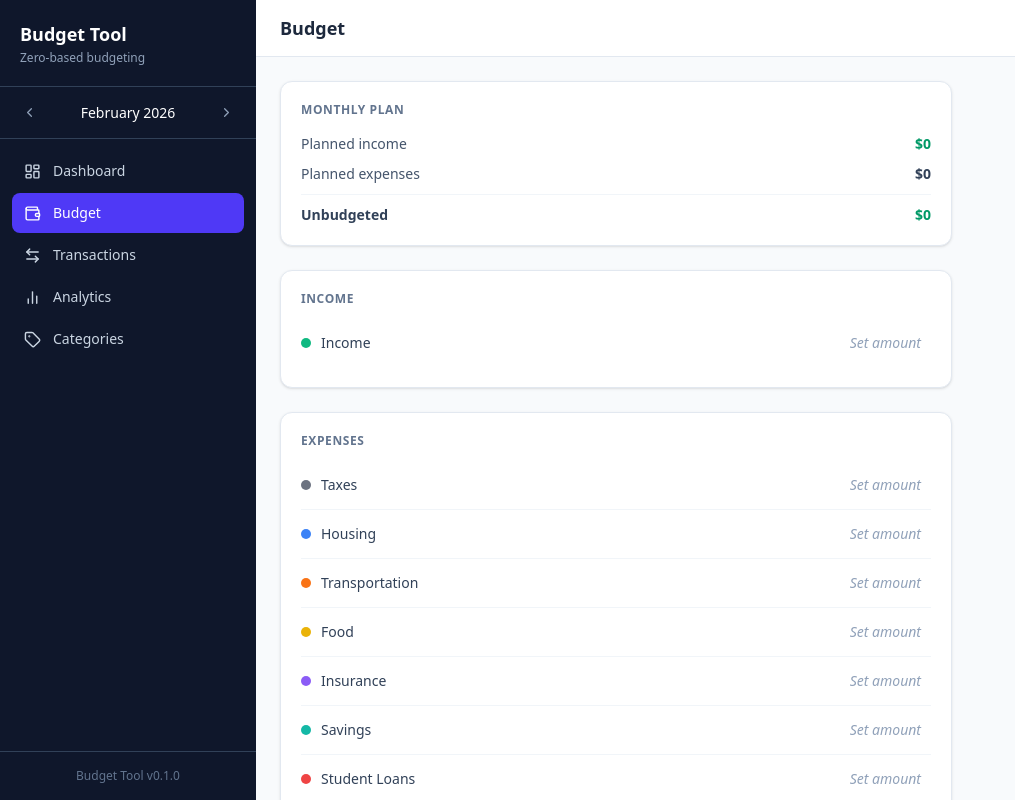
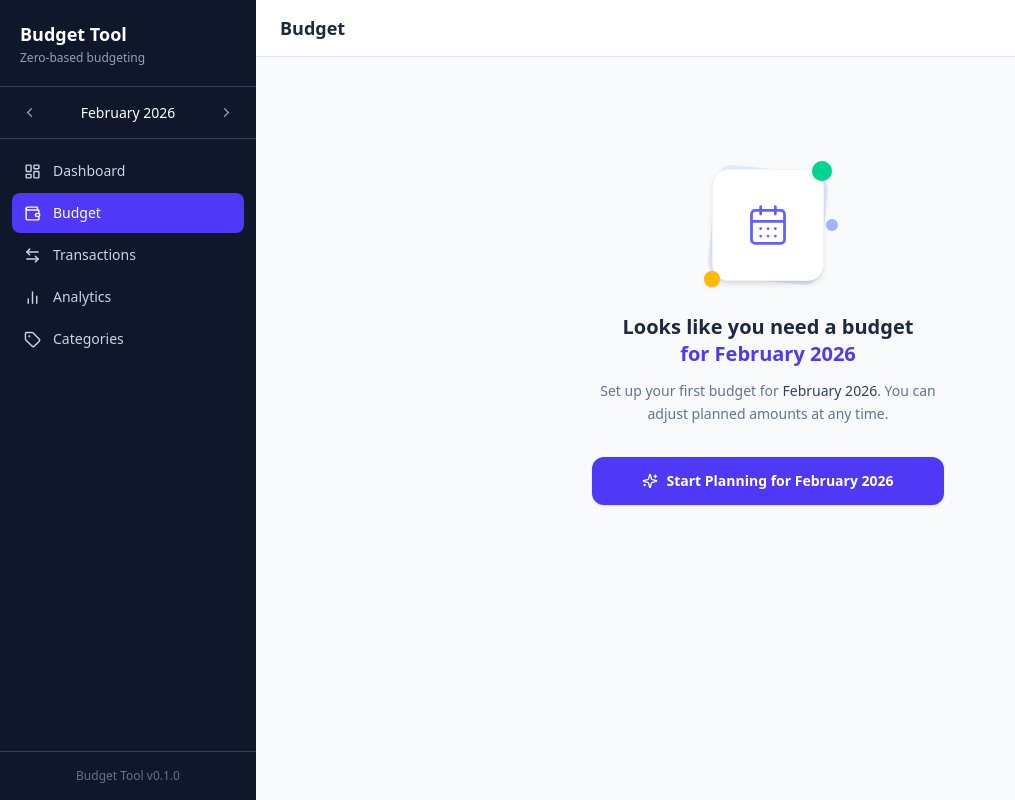
Before and after one commit to Batch00/budget-tool, a React (Vite) app: page /budget in a window 1280 px wide. Shown: the whole page, without its empty margins (0-1015 px from the left). Built offline with nearby package versions, Linux system fonts and the light colour scheme.

Commit message:
Add feature for copying a months budget

```diff
--- /dev/null
+++ b/src/components/budget/BudgetEmptyState.jsx
@@ -0,0 +1,81 @@
+import { CalendarDays, Sparkles } from 'lucide-react'
+import { formatMonthLabel } from '../../utils/formatters'
+
+export default function BudgetEmptyState({ currentMonth, previousMonth, onCopy, onScratch }) {
+  const currentLabel = formatMonthLabel(currentMonth)
+  const prevLabel = previousMonth ? formatMonthLabel(previousMonth) : null
+  const hasPrevious = !!prevLabel
+
+  return (
+    <div className="flex items-center justify-center min-h-[64vh]">
+      <div className="text-center max-w-sm w-full px-4">
+
+        {/* Illustration */}
+        <div className="relative w-28 h-28 mx-auto mb-8">
+          {/* Rotated back card for depth */}
+          <div className="absolute inset-0 bg-indigo-100 rounded-2xl rotate-6" />
+          {/* Front card */}
+          <div className="absolute inset-0 bg-white rounded-2xl shadow-md border border-slate-100 flex items-center justify-center">
+            <CalendarDays size={44} className="text-indigo-500" strokeWidth={1.5} />
+          </div>
+          {/* Accent dots */}
+          <div className="absolute -top-2 -right-2 w-5 h-5 bg-emerald-400 rounded-full shadow-sm" />
+          <div className="absolute -bottom-1.5 -left-2 w-4 h-4 bg-amber-400 rounded-full shadow-sm" />
+          <div className="absolute top-1/2 -translate-y-1/2 -right-3.5 w-3 h-3 bg-indigo-300 rounded-full" />
+        </div>
+
+        {/* Heading */}
+        <h2 className="text-xl font-bold text-slate-800 leading-snug">
+          Looks like you need a budget
+          <br />
+          <span className="text-indigo-600">for {currentLabel}</span>
+        </h2>
+
+        {/* Subtext */}
+        <p className="mt-3 text-sm text-slate-500 leading-relaxed">
+          {hasPrevious
+            ? <>
+                We'll copy your{' '}
+                <span className="font-medium text-slate-700">{prevLabel}</span>{' '}
+                budget to get you started — just adjust the amounts to match your plan.
+              </>
+            : <>
+                Set up your first budget for{' '}
+                <span className="font-medium text-slate-700">{currentLabel}</span>.
+                You can adjust planned amounts at any time.
+              </>
+          }
+        </p>
+
+        {/* Primary button */}
+        <button
+          onClick={hasPrevious ? onCopy : onScratch}
+          className="mt-8 w-full flex items-center justify-center gap-2 px-6 py-3.5 bg-indigo-600 text-white text-sm font-semibold rounded-xl hover:bg-indigo-700 active:bg-indigo-800 transition-colors shadow-sm"
+        >
+          <Sparkles size={16} />
+          {hasPrevious
+            ? `Copy ${prevLabel} Budget`
+            : `Start Planning for ${currentLabel}`
+          }
+        </button>
+
+        {/* If we're copying, also show the month in a secondary line */}
+        {hasPrevious && (
+          <p className="mt-2 text-xs text-slate-400">
+            Sets up your budget for {currentLabel}
+          </p>
+        )}
+
+        {/* Secondary — start fresh */}
+        {hasPrevious && (
+          <button
+            onClick={onScratch}
+            className="mt-5 text-sm text-slate-400 hover:text-slate-600 transition-colors underline underline-offset-2 decoration-slate-300 hover:decoration-slate-500"
+          >
+            or start with a blank slate
+          </button>
+        )}
+      </div>
+    </div>
+  )
+}
--- a/src/context/AppContext.jsx
+++ b/src/context/AppContext.jsx
@@ -61,6 +61,22 @@ export function AppProvider({ children }) {
   const getMonthBudget = useCallback((monthKey) => {
     return budgets[monthKey] ?? { planned: {} }
   }, [budgets])
+
+  // Mark a month as explicitly set up (even if all amounts stay at $0)
+  const initializeMonth = useCallback((monthKey) => {
+    setBudgets(prev => ({
+      ...prev,
+      [monthKey]: prev[monthKey] ?? { planned: {} },
+    }))
+  }, [])
+
+  // Copy all planned amounts from one month into another
+  const copyBudget = useCallback((fromKey, toKey) => {
+    setBudgets(prev => ({
+      ...prev,
+      [toKey]: { planned: { ...(prev[fromKey]?.planned ?? {}) } },
+    }))
+  }, [])
 
   // ── Categories ────────────────────────────────────────────────────────────
 
@@ -153,12 +169,15 @@ export function AppProvider({ children }) {
     updateSubcategory,
     deleteSubcategory,
     moveCategory,
+    initializeMonth,
+    copyBudget,
   }), [
     currentMonth, setCurrentMonth,
     categories, transactions, currentMonthTransactions,
     budgets, currentMonthBudget,
     addTransaction, updateTransaction, deleteTransaction,
     setBudgetAmount, getMonthBudget,
+    initializeMonth, copyBudget,
     addCategory, updateCategory, deleteCategory,
     addSubcategory, updateSubcategory, deleteSubcategory,
     moveCategory,
--- a/src/views/Budget.jsx
+++ b/src/views/Budget.jsx
@@ -1,7 +1,8 @@
-import { useState } from 'react'
+import { useState, useMemo } from 'react'
 import { useApp } from '../context/AppContext'
 import { formatCurrency } from '../utils/formatters'
 import { getCategoryPlanned, getTotalPlannedByType, getUnbudgetedAmount } from '../utils/budgetUtils'
+import BudgetEmptyState from '../components/budget/BudgetEmptyState'
 
 function CategoryBudgetRow({ category, planned, onUpdate }) {
   const [editing, setEditing] = useState(false)
@@ -55,7 +56,37 @@ function CategoryBudgetRow({ category, planned, onUpdate }) {
 }
 
 export default function Budget() {
-  const { categories, currentMonth, currentMonthBudget, setBudgetAmount } = useApp()
+  const {
+    categories, currentMonth, currentMonthBudget, setBudgetAmount,
+    budgets, initializeMonth, copyBudget,
+  } = useApp()
+
+  // A month is "uninitialized" until the user explicitly sets it up
+  const isUninitialized = budgets[currentMonth] === undefined
+
+  // Most recent previous month that has at least one planned amount
+  const previousMonthKey = useMemo(() => {
+    return Object.keys(budgets)
+      .filter(k => k < currentMonth && Object.keys(budgets[k]?.planned ?? {}).length > 0)
+      .sort()
+      .reverse()[0] ?? null
+  }, [budgets, currentMonth])
+
+  const handleCopy = () => {
+    if (previousMonthKey) copyBudget(previousMonthKey, currentMonth)
+    else initializeMonth(currentMonth)
+  }
+
+  if (isUninitialized) {
+    return (
+      <BudgetEmptyState
+        currentMonth={currentMonth}
+        previousMonth={previousMonthKey}
+        onCopy={handleCopy}
+        onScratch={() => initializeMonth(currentMonth)}
+      />
+    )
+  }
 
   const incomeCategories = categories.filter(c => c.type === 'income')
   const expenseCategories = categories.filter(c => c.type === 'expense')
```
